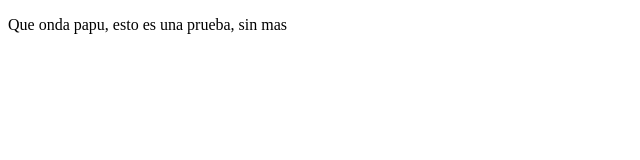
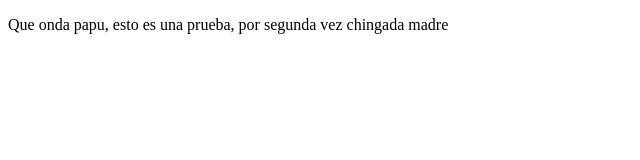
Before and after one commit to Nan0Gomez/ProyectoDemoCursoPrework, a plain HTML site: page index.html in a window 1280 px wide. Shown: the whole page, without its empty margins (0-640 px from the left). Drawn offline with Linux system fonts and the light colour scheme.

Commit message:
cambio 1 xd

```diff
--- a/index.html
+++ b/index.html
@@ -8,7 +8,7 @@
 </head>
 <body>
     <p>
-        Que onda papu, esto es una prueba, sin mas
+        Que onda papu, esto es una prueba, por segunda vez chingada madre
     </p>
 </body>
 </html>
```
